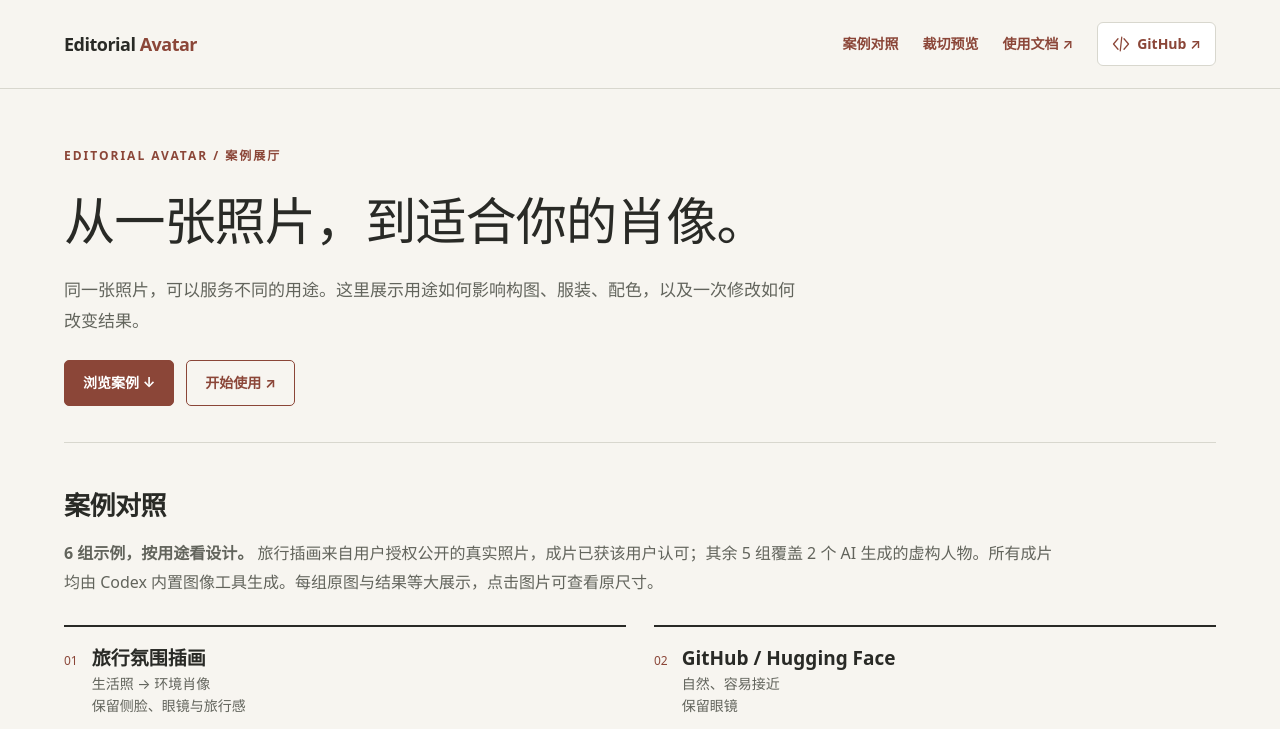
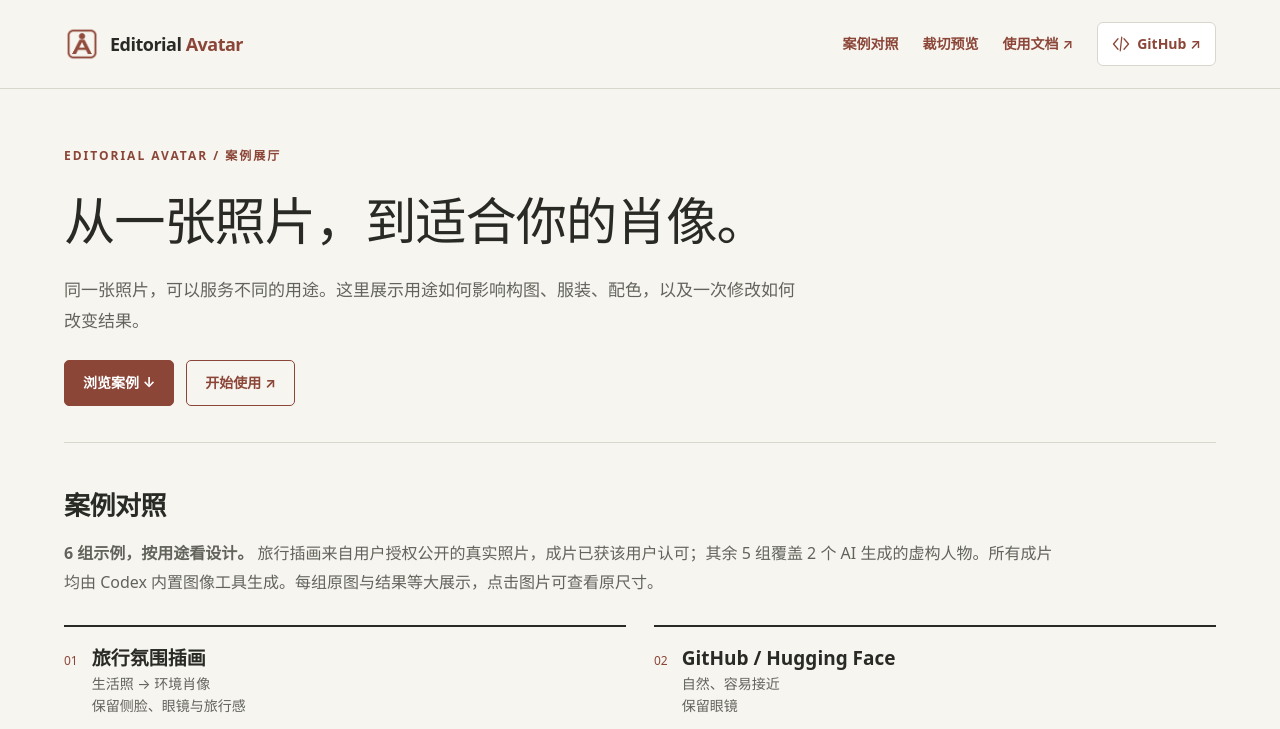
Before and after one commit to xiaofengShi/ai-avatar-skill, a website: page index.html in a window 1280 px wide. Shown: the top 729 px of the page. Drawn offline with Linux system fonts and the light colour scheme.

Commit message:
feat: add Editorial Avatar logo

```diff
--- a/index.html
+++ b/index.html
@@ -2,12 +2,13 @@
 <html lang="zh-CN">
 <head>
 <meta charset="utf-8"><meta name="viewport" content="width=device-width,initial-scale=1">
+<link rel="icon" type="image/png" href="assets/logo.png">
 <title>Editorial Avatar · 肖像案例展厅</title>
 <meta name="description" content="Editorial Avatar 的肖像设计案例、原图与结果对照、小尺寸裁切预览。适用于 Codex 和 ChatGPT。">
 <style>
 :root{--paper:#f7f5f0;--ink:#292a26;--muted:#62645c;--line:#d8d7ce;--accent:#8b4638;--white:#fff;--panel:#efeee8}
 *{box-sizing:border-box}html{scroll-padding-top:24px}body{margin:0;background:var(--paper);color:var(--ink);font:16px/1.8 system-ui,-apple-system,sans-serif}a{color:var(--accent);text-underline-offset:4px}a:hover{text-decoration-thickness:2px}a:focus-visible,summary:focus-visible{outline:3px solid var(--accent);outline-offset:5px}img{max-width:100%;height:auto}p{margin:16px 0}strong{font-weight:650}.skip{position:absolute;left:16px;top:-100px;background:var(--white);padding:12px;z-index:2}.skip:focus{top:12px}
-.site-header,main,footer{max-width:1280px;margin:auto;padding-inline:clamp(20px,5vw,64px)}.site-header{display:flex;align-items:center;justify-content:space-between;gap:20px;padding-block:22px;border-bottom:1px solid var(--line)}.brand{text-decoration:none;color:var(--ink);font-size:18px;font-weight:750;letter-spacing:-.5px}.brand span{color:var(--accent)}nav{display:flex;align-items:center;flex-wrap:wrap;gap:8px 24px}nav a{display:inline-flex;align-items:center;gap:7px;min-height:44px;text-decoration:none;font-size:14px;font-weight:600}.icon{width:18px;height:18px;vertical-align:middle}.repo{border:1px solid var(--line);border-radius:6px;padding:0 14px;background:var(--white)}
+.site-header,main,footer{max-width:1280px;margin:auto;padding-inline:clamp(20px,5vw,64px)}.site-header{display:flex;align-items:center;justify-content:space-between;gap:20px;padding-block:22px;border-bottom:1px solid var(--line)}.brand{display:inline-flex;align-items:center;gap:10px;text-decoration:none;color:var(--ink);font-size:18px;font-weight:750;letter-spacing:-.5px}.brand-logo{width:36px;height:36px;flex:none;border-radius:7px}.brand span{color:var(--accent)}nav{display:flex;align-items:center;flex-wrap:wrap;gap:8px 24px}nav a{display:inline-flex;align-items:center;gap:7px;min-height:44px;text-decoration:none;font-size:14px;font-weight:600}.icon{width:18px;height:18px;vertical-align:middle}.repo{border:1px solid var(--line);border-radius:6px;padding:0 14px;background:var(--white)}
 .hero{padding:56px 0 36px;border-bottom:1px solid var(--line)}.hero .eyebrow{text-transform:uppercase;letter-spacing:2px;font-size:12px;color:var(--accent);font-weight:700;margin:0 0 20px}.hero h1{font-family:Georgia,'Songti SC',serif;font-size:clamp(32px,4vw,54px);font-weight:500;letter-spacing:-1px;line-height:1.3;max-width:840px;margin:0 0 22px}.hero .intro{color:var(--muted);max-width:740px;font-size:17px}.actions{display:flex;flex-wrap:wrap;gap:12px;margin-top:24px}.actions a{display:inline-flex;align-items:center;gap:8px;padding:9px 18px;min-height:44px;border:1px solid var(--accent);border-radius:5px;text-decoration:none;font-size:14px;font-weight:650}.actions .primary{background:var(--accent);color:white}
 h2{font-size:26px;line-height:1.4;letter-spacing:-.5px;margin:44px 0 16px}main>p{max-width:1000px;color:var(--muted)}.gallery{display:grid;grid-template-columns:repeat(2,minmax(0,1fr));gap:36px 28px;margin:28px 0 40px}.case{min-width:0;border-top:2px solid var(--ink);padding-top:16px}.case header{display:flex;gap:14px;align-items:baseline;min-height:108px}.case-number{font-size:12px;color:var(--accent);font-variant-numeric:tabular-nums}.case h3{font-size:19px;line-height:1.6;margin:0}.case h3 br{display:none}.case h3 strong{display:block}.brief{font-size:14px;color:var(--muted);line-height:1.6}.brief br{display:block!important}.pair{display:grid;grid-template-columns:1fr 1fr;gap:10px}.pair figure{margin:0;min-width:0}.pair figure>a{display:block;background:var(--panel);overflow:hidden;border-radius:4px}.pair img{display:block;width:100%;aspect-ratio:1;object-fit:contain;margin:0}.case:first-child .pair img{aspect-ratio:3/4}.pair figcaption{font-size:12px;color:var(--muted);margin-top:7px;letter-spacing:.5px}.observation{font-size:14px;line-height:1.8;margin-top:14px}.observation>a{display:inline-block;min-height:32px;padding-block:3px}.observation strong{color:var(--accent)}
 #preview{border-top:1px solid var(--line);padding-top:34px}.preview-shot{display:block;max-width:720px;margin:24px 0}.preview-shot img{display:block;width:100%;border:1px solid var(--line);border-radius:8px}#start{border-top:1px solid var(--line);padding-top:34px}footer{margin-top:56px;padding-block:24px;border-top:1px solid var(--line);display:flex;justify-content:space-between;gap:16px;color:var(--muted);font-size:13px}footer a{color:inherit}details{border-top:1px solid var(--line);padding:18px 0;color:var(--muted);font-size:14px}summary{cursor:pointer;font-weight:650;color:var(--ink);min-height:44px;padding-top:8px}details p{max-width:980px}
@@ -17,7 +18,7 @@ h2{font-size:26px;line-height:1.4;letter-spacing:-.5px;margin:44px 0 16px}main>p
 </head>
 <body>
 <a class="skip" href="#main">跳到案例内容</a>
-<header class="site-header"><a class="brand" href="./">Editorial<span> Avatar</span></a><nav aria-label="主导航"><a href="#examples">案例对照</a><a href="#preview">裁切预览</a><a href="https://github.com/xiaofengShi/editorial-avatar#readme">使用文档 ↗</a><a class="repo" href="https://github.com/xiaofengShi/editorial-avatar"><img class="icon" src="assets/icons/code.svg" alt="">GitHub ↗</a></nav></header>
+<header class="site-header"><a class="brand" href="./"><img class="brand-logo" src="assets/logo.png" width="36" height="36" alt=""><span style="color:inherit">Editorial <span>Avatar</span></span></a><nav aria-label="主导航"><a href="#examples">案例对照</a><a href="#preview">裁切预览</a><a href="https://github.com/xiaofengShi/editorial-avatar#readme">使用文档 ↗</a><a class="repo" href="https://github.com/xiaofengShi/editorial-avatar"><img class="icon" src="assets/icons/code.svg" alt="">GitHub ↗</a></nav></header>
 <main id="main"><section class="hero"><p class="eyebrow">Editorial Avatar / 案例展厅</p><h1>从一张照片，到适合你的肖像。</h1>
 <p class="intro">同一张照片，可以服务不同的用途。这里展示用途如何影响构图、服装、配色，以及一次修改如何改变结果。</p>
 <div class="actions"><a class="primary" href="#examples">浏览案例 ↓</a><a href="https://github.com/xiaofengShi/editorial-avatar#readme">开始使用 ↗</a></div></section><h2 id="examples">案例对照</h2><p><strong>6 组示例，按用途看设计。</strong> 旅行插画来自用户授权公开的真实照片，成片已获该用户认可；其余 5 组覆盖 2 个 AI 生成的虚构人物。所有成片均由 Codex 内置图像工具生成。每组原图与结果等大展示，点击图片可查看原尺寸。</p>
```
Also changed, not shown: ASSETS.md (+4 -0 lines), scripts/showcase.html (+3 -2 lines), README.md, assets/logo.png (added).
